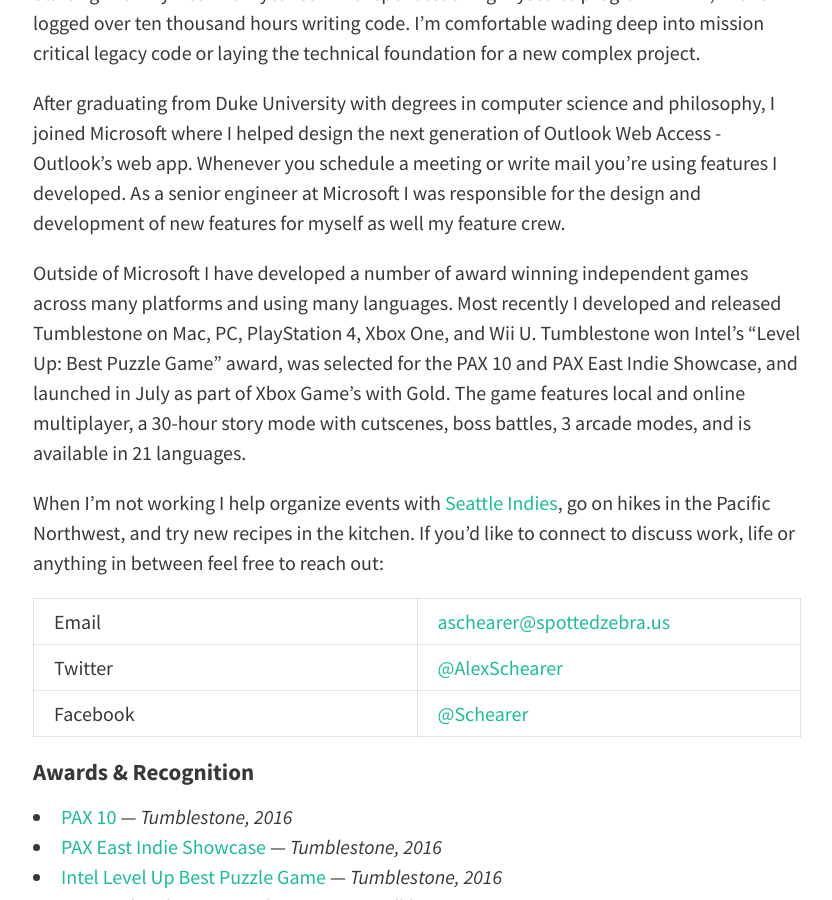
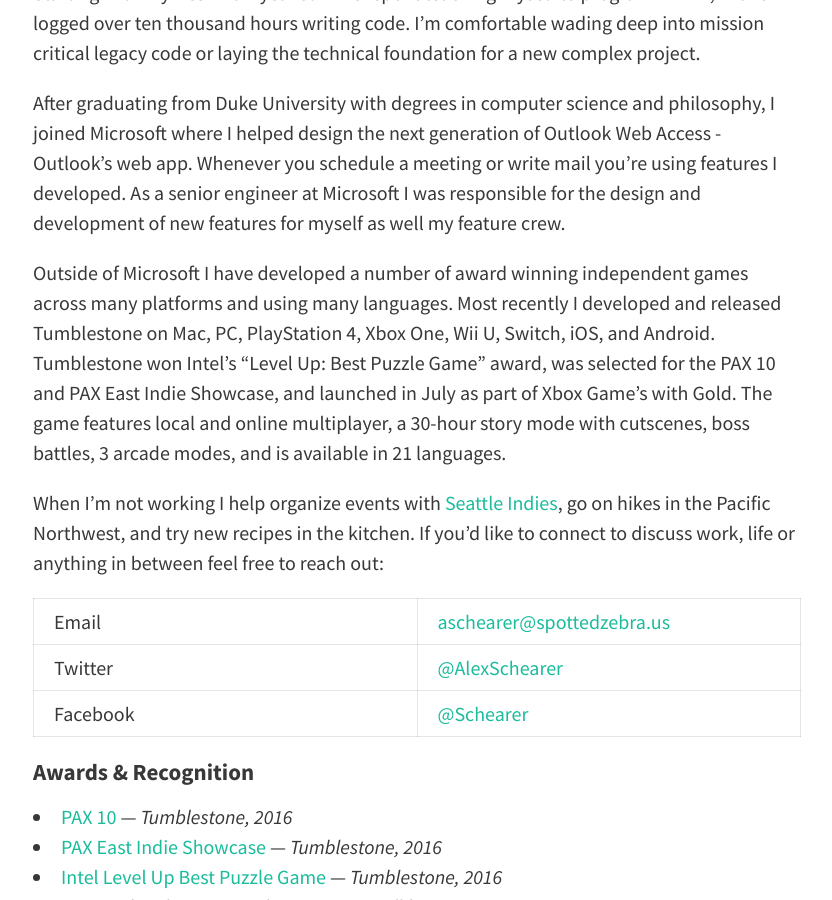
Before and after one commit to aschearer/spottedzebra.us, a Jekyll site: the page built from about/index.md, in a window 1280 px wide and 900 px high, scrolled down 618 px. Shown: the whole window, without its empty margins (223-1055 px from the left). Built offline with Jekyll 4.4.1, drawn with Linux system fonts in a browser that asks for light colours; nearby versions of some CDN libraries.

Commit message:
Adding Switch, iOS, and Android to list of Tumblestone's platforms

```diff
--- a/about/index.md
+++ b/about/index.md
@@ -21,7 +21,7 @@
 
 Outside of Microsoft I have developed a number of award winning independent games across
 many platforms and using many languages. Most recently I developed and released Tumblestone
-on Mac, PC, PlayStation 4, Xbox One, and Wii U. Tumblestone won Intel’s
+on Mac, PC, PlayStation 4, Xbox One, Wii U, Switch, iOS, and Android. Tumblestone won Intel’s
 “Level Up: Best Puzzle Game” award, was selected for the PAX 10 and PAX East Indie Showcase,
 and launched in July as part of Xbox Game’s with Gold. The game features local and online
 multiplayer, a 30-hour story mode with cutscenes, boss battles, 3 arcade modes,
```
